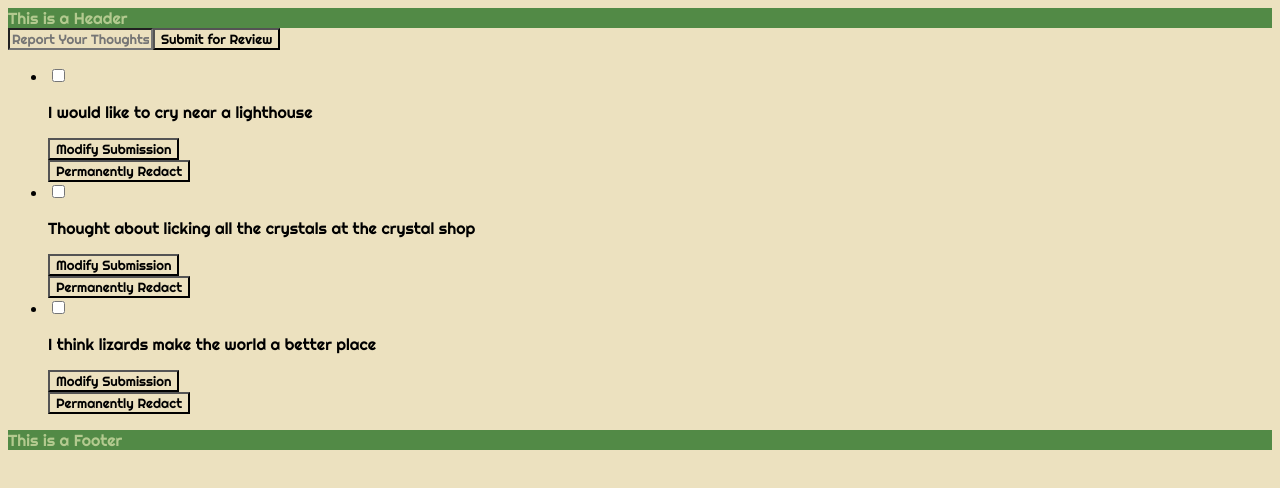
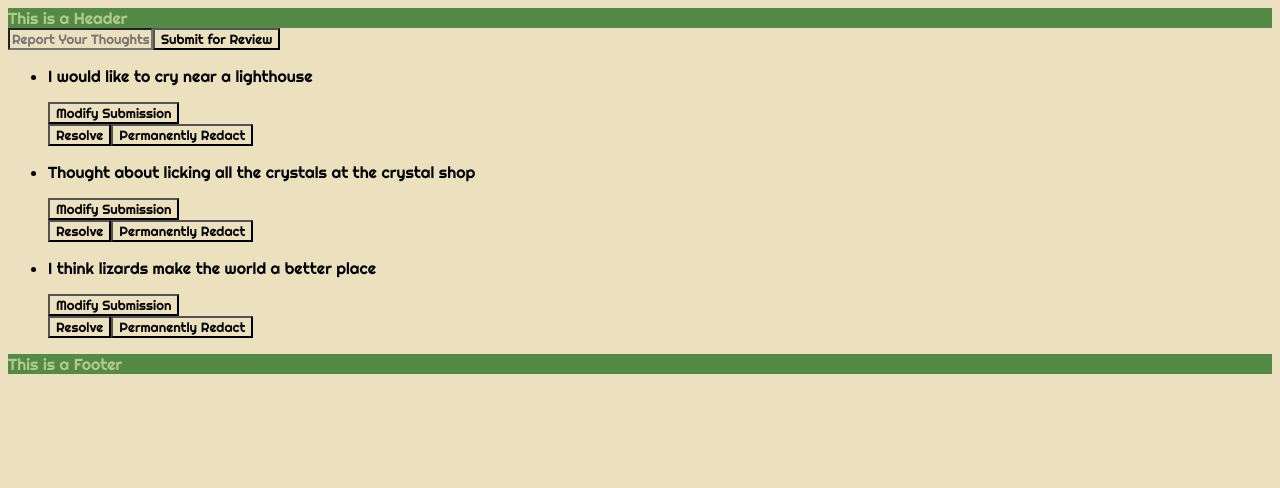
Before and after one commit to k-schrattenholzer/1984-Big-Brothers-Thought-Log, a React app: page / in a window 1280 px wide. Shown: the top 488 px of the page. Built offline with nearby package versions, Linux system fonts and the light colour scheme; a web font is replaced by a local one.

Commit message:
added placeholder on edit

```diff
--- a/src/components/ThoughtList/Thought.jsx
+++ b/src/components/ThoughtList/Thought.jsx
@@ -10,6 +10,7 @@ export default function Thought({ thought, onChange, onDelete }) {
       <div>
         <input
         type="text"
+        placeholder={thought.text}
         onChange={(e) => {
           onChange({
             ...thought,
@@ -40,7 +41,8 @@ export default function Thought({ thought, onChange, onDelete }) {
   }
   return (
     <>
-      <input
+      {thoughtContent}
+      <button
         type="checkbox"
         checked={thought.resolved}
         onChange={(e) => {
@@ -49,8 +51,7 @@ export default function Thought({ thought, onChange, onDelete }) {
             resolved: e.target.checked,
           })
         }}
-      />
-      {thoughtContent}
+      >Resolve</button>
       <button
         type='button'
         onClick={() => onDelete(thought.id)}
```
